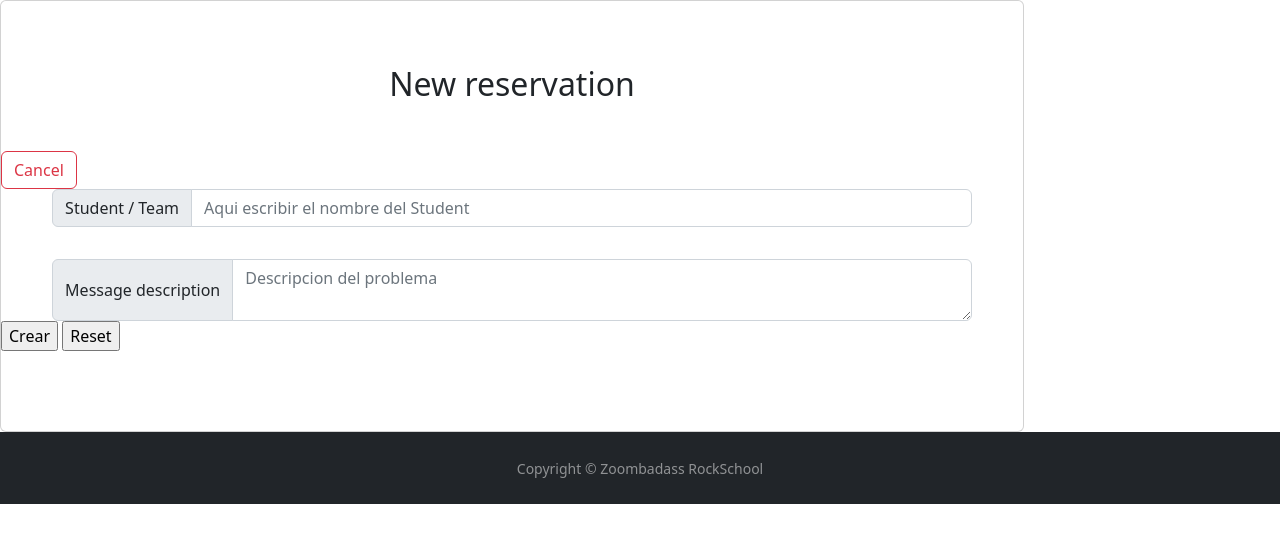
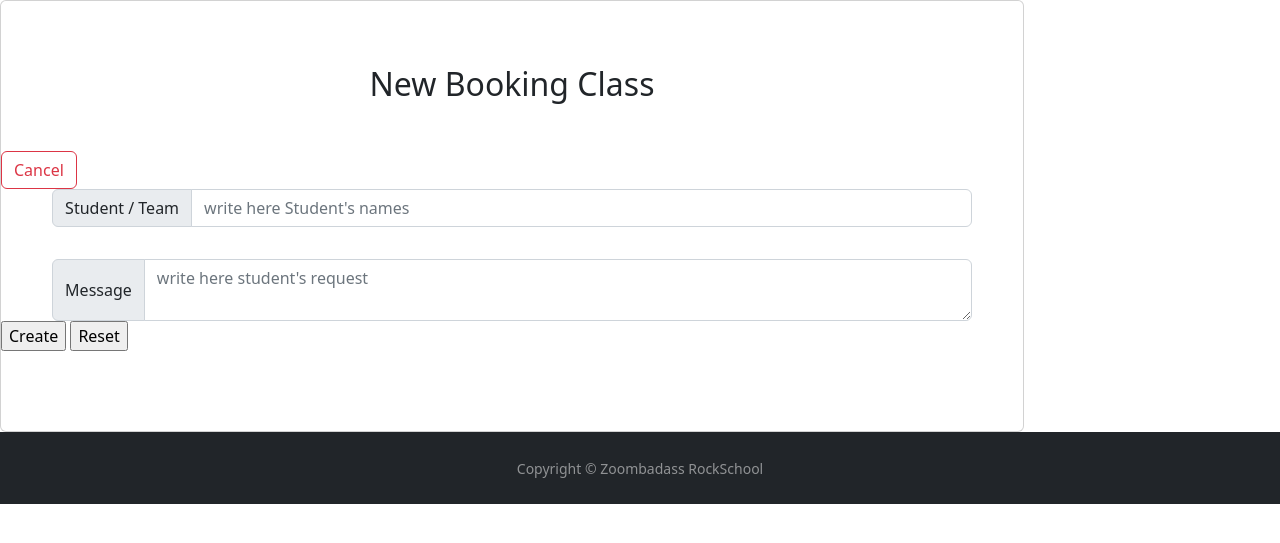
Before and after one commit to Himorell/rockSchool, a PHP site: page /?action=create in a window 1280 px wide. Shown: the part 56-599 px from the top of the page. Run offline with PHP 8.4, Linux system fonts and the light colour scheme.

Commit message:
cleanCode, changes some text tag view

```diff
--- a/src/Controllers/StudentController.php
+++ b/src/Controllers/StudentController.php
@@ -33,7 +33,6 @@ class StudentController{
 
         new View("studentList",["student" => $students]);
 
-
     }
 
  //La C de crud necesita dos métodos
--- a/src/Database.php
+++ b/src/Database.php
@@ -14,7 +14,7 @@ class Database {
         try{
             $this->mysql = $this->getConnection();
             //echo "Conexion realizada satisfactoriamente";
-         }
+        }
 
         catch (PDOException $e){
             echo "Conexion Fallida : " . $e->getMessage();
--- a/src/Views/createStudent.php
+++ b/src/Views/createStudent.php
@@ -6,19 +6,19 @@ require_once("Components/header.php");
 
 <body>
 <main class="card" style="width: 80%; height:27rem; display:flex; justify-content:center; ">
-    <h2 class="text-center" style="margin-bottom: 3rem; margin-top: 1rem;">New reservation</h2>
+    <h2 class="text-center" style="margin-bottom: 3rem; margin-top: 1rem;">New Booking Class</h2>
     <a href="./index.php"><button type="button" id="button-cancel" class="btn btn-outline-danger button-cancel">Cancel</button></a>
         <form class="justify-content-center " action='?action=store' method="post">
             <div class="input-group" style=" margin-bottom: 2rem; width: 90%; margin-left: 5%;">
                 <span class="input-group-text">Student / Team</span>
-                <input class="form-control" type="text" name="student" required placeholder="Aqui escribir el nombre del Student">
+                <input class="form-control" type="text" name="student" required placeholder="write here Student's names">
             </div>
             <div class="input-group" style="width: 90%; margin-left: 5%;">
-                <span class="input-group-text">Message description</span>
-                <textarea class="form-control" area-label="With textarea" type="text" name="message" required placeholder="Descripcion del problema"></textarea>
+                <span class="input-group-text">Message</span>
+                <textarea class="form-control" area-label="With textarea" type="text" name="message" required placeholder="write here student's request"></textarea>
             </div>
             <div class="botones" style="margin-bottom: 2rem;">
-                <input class="btn-lg btn-outline-success go-add-task float" type="submit" value="Crear">
+                <input class="btn-lg btn-outline-success go-add-task float" type="submit" value="Create">
                 <input class="btn-lg btn-outline-warning go-add-task float" type="reset" value="Reset">
             </div>
         </form>
```
Also changed, not shown: src/Models/Student.php (+4 -5 lines), src/Views/studentList.php (+4 -4 lines).
